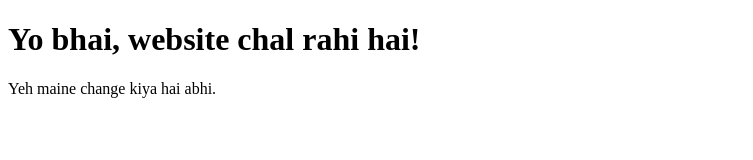
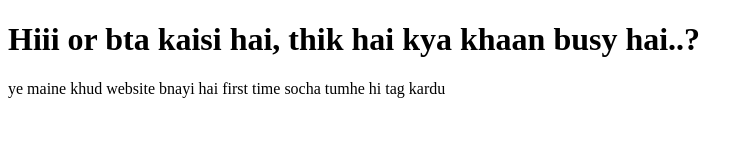
Before and after one commit to deepak-jangra17/flash-live-website, a plain HTML site: page templates/index.html in a window 1280 px wide. Shown: the whole page, without its empty margins (0-753 px from the left). Drawn offline with Linux system fonts and the light colour scheme.

Commit message:
Update index.html

```diff
--- a/templates/index.html
+++ b/templates/index.html
@@ -4,7 +4,7 @@
     <title>Meri Pehli Website</title>
 </head>
 <body>
-    <h1>Yo bhai, website chal rahi hai!</h1>
-    <p>Yeh maine change kiya hai abhi.</p>
+    <h1>Hiii or bta kaisi hai, thik hai kya khaan busy hai..?</h1>
+    <p>ye maine khud website bnayi hai first time socha tumhe hi tag kardu</p>
 </body>
 </html>
```
